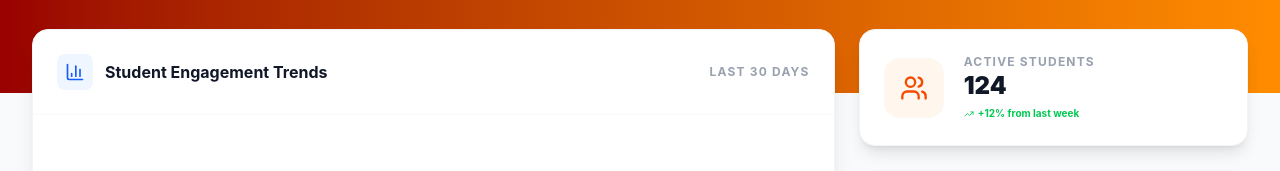
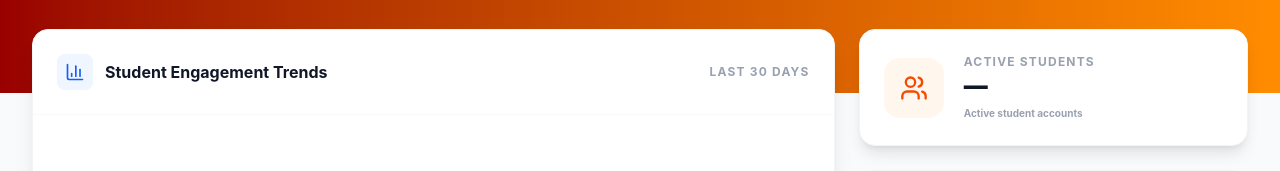
Before and after one commit to JLQuejaro/lbrs-usant, a Next.js app: page /faculty in a window 1280 px wide. Shown: the part 235-406 px from the top of the page. Built offline with nearby package versions, Linux system fonts and the light colour scheme.

Commit message:
feat: update BorrowRow interface to make fields optional and enhance FacultyDashboard with active student count

```diff
--- a/src/app/api/borrows/route.ts
+++ b/src/app/api/borrows/route.ts
@@ -14,14 +14,14 @@ interface BorrowRow {
   book_id: string;
   title?: string;
   book_title?: string;
-  author: string;
-  color_theme: string;
+  author?: string | null;
+  color_theme?: string | null;
   borrowed_date: Date;
   due_date: Date;
-  returned_date: Date | null;
+  returned_date?: Date | null;
   status: string;
-  username: string;
-  email: string;
+  username?: string;
+  email?: string;
 }
 
 function mapBorrow(record: BorrowRow) {
@@ -30,14 +30,14 @@ function mapBorrow(record: BorrowRow) {
     userId: record.user_id,
     bookId: record.book_id,
     title: record.title || record.book_title,
-    author: record.author,
-    color: record.color_theme,
+    author: record.author || '',
+    color: record.color_theme || 'bg-gray-700',
     borrowedDate: record.borrowed_date,
     dueDate: record.due_date,
     returnedDate: record.returned_date,
     status: record.status,
-    username: record.username,
-    email: record.email,
+    username: record.username || '',
+    email: record.email || '',
   };
 }
 
--- a/src/app/api/users/[userId]/borrows/route.ts
+++ b/src/app/api/users/[userId]/borrows/route.ts
@@ -27,8 +27,9 @@ function mapBorrow(record: any) {
  */
 export async function GET(
   request: NextRequest,
-  { params }: { params: { userId: string } }
+  { params }: { params: Promise<{ userId: string }> }
 ) {
+  const { userId } = await params;
   try {
     const userRole = request.headers.get('x-user-role');
 
@@ -43,7 +44,7 @@ export async function GET(
     const { searchParams } = new URL(request.url);
     const status = searchParams.get('status') || 'all';
 
-    const borrows = await getAllBorrowsByUserId(params.userId, status);
+    const borrows = await getAllBorrowsByUserId(userId, status);
 
     return NextResponse.json(
       { borrows: borrows.map(mapBorrow), count: borrows.length },
--- a/src/app/faculty/page.tsx
+++ b/src/app/faculty/page.tsx
@@ -1,7 +1,7 @@
 "use client";
 
 import Navbar from '@/app/components/Navbar';
-import { Book, Layers, FileText, ListPlus, Zap, BarChart3, TrendingUp, Users, ExternalLink, Plus, BookOpen, Clock } from 'lucide-react';
+import { Book, Layers, FileText, ListPlus, Zap, BarChart3, Users, ExternalLink, Plus, BookOpen, Clock } from 'lucide-react';
 import { useState, useEffect } from 'react';
 import Link from 'next/link';
 import { useAuth } from '@/app/contexts/AuthContext';
@@ -49,6 +49,7 @@ export default function FacultyDashboard() {
   const [books, setBooks] = useState<Book[]>([]);
   const [journals, setJournals] = useState<Journal[]>([]);
   const [readingLists, setReadingLists] = useState<ReadingList[]>([]);
+  const [activeStudentCount, setActiveStudentCount] = useState<number | null>(null);
   const facultyDept = user?.department || 'Computer Science';
 
   useEffect(() => {
@@ -57,10 +58,11 @@ export default function FacultyDashboard() {
     let isMounted = true;
     const loadData = async () => {
       try {
-        const [booksRes, journalsRes, listsRes] = await Promise.all([
+        const [booksRes, journalsRes, listsRes, usersRes] = await Promise.all([
           fetch('/api/books?limit=1000', { headers: { Authorization: `Bearer ${token}` } }),
           fetch(`/api/journals?subject=${encodeURIComponent(facultyDept)}`, { headers: { Authorization: `Bearer ${token}` } }),
           fetch('/api/reading-lists', { headers: { Authorization: `Bearer ${token}` } }),
+          fetch('/api/users', { headers: { Authorization: `Bearer ${token}` } }),
         ]);
 
         if (booksRes.ok) {
@@ -76,6 +78,12 @@ export default function FacultyDashboard() {
         if (listsRes.ok) {
           const data = await listsRes.json();
           if (isMounted) setReadingLists(data.lists || []);
+        }
+
+        if (usersRes.ok) {
+          const data = await usersRes.json();
+          const students = (data.users || []).filter((u: { role: string; isActive: boolean }) => u.role === 'student' && u.isActive);
+          if (isMounted) setActiveStudentCount(students.length);
         }
       } catch (error) {
         console.error('Failed to load faculty data:', error);
@@ -179,9 +187,9 @@ export default function FacultyDashboard() {
                  </div>
                  <div>
                     <p className="text-xs font-bold text-gray-400 uppercase tracking-widest">Active Students</p>
-                    <p className="text-2xl font-black text-gray-900">124</p>
-                    <p className="text-[10px] text-green-500 font-bold flex items-center gap-1 mt-1">
-                       <TrendingUp size={10} /> +12% from last week
+                    <p className="text-2xl font-black text-gray-900">{activeStudentCount ?? '—'}</p>
+                    <p className="text-[10px] text-gray-400 font-bold mt-1">
+                       Active student accounts
                     </p>
                  </div>
               </div>
```
